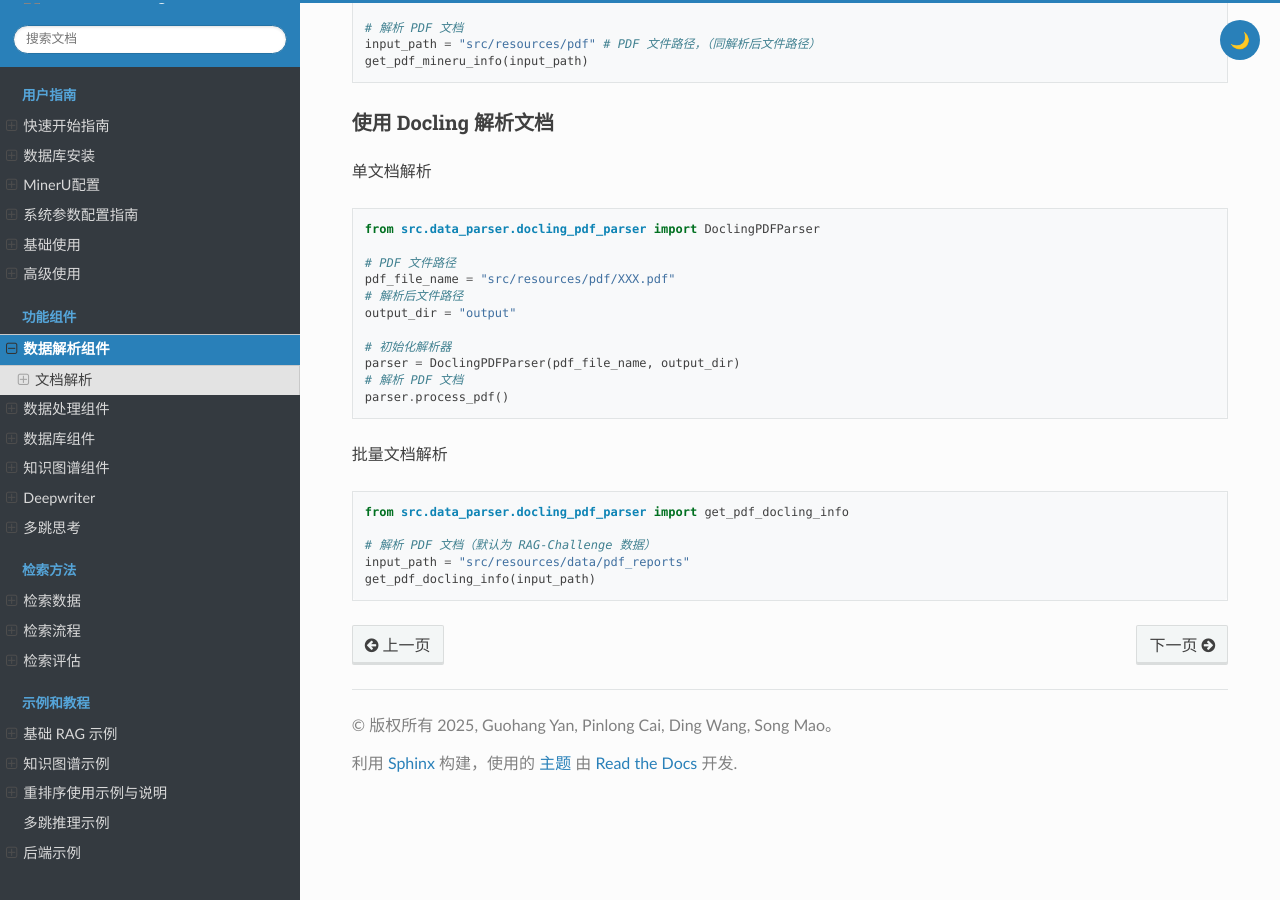
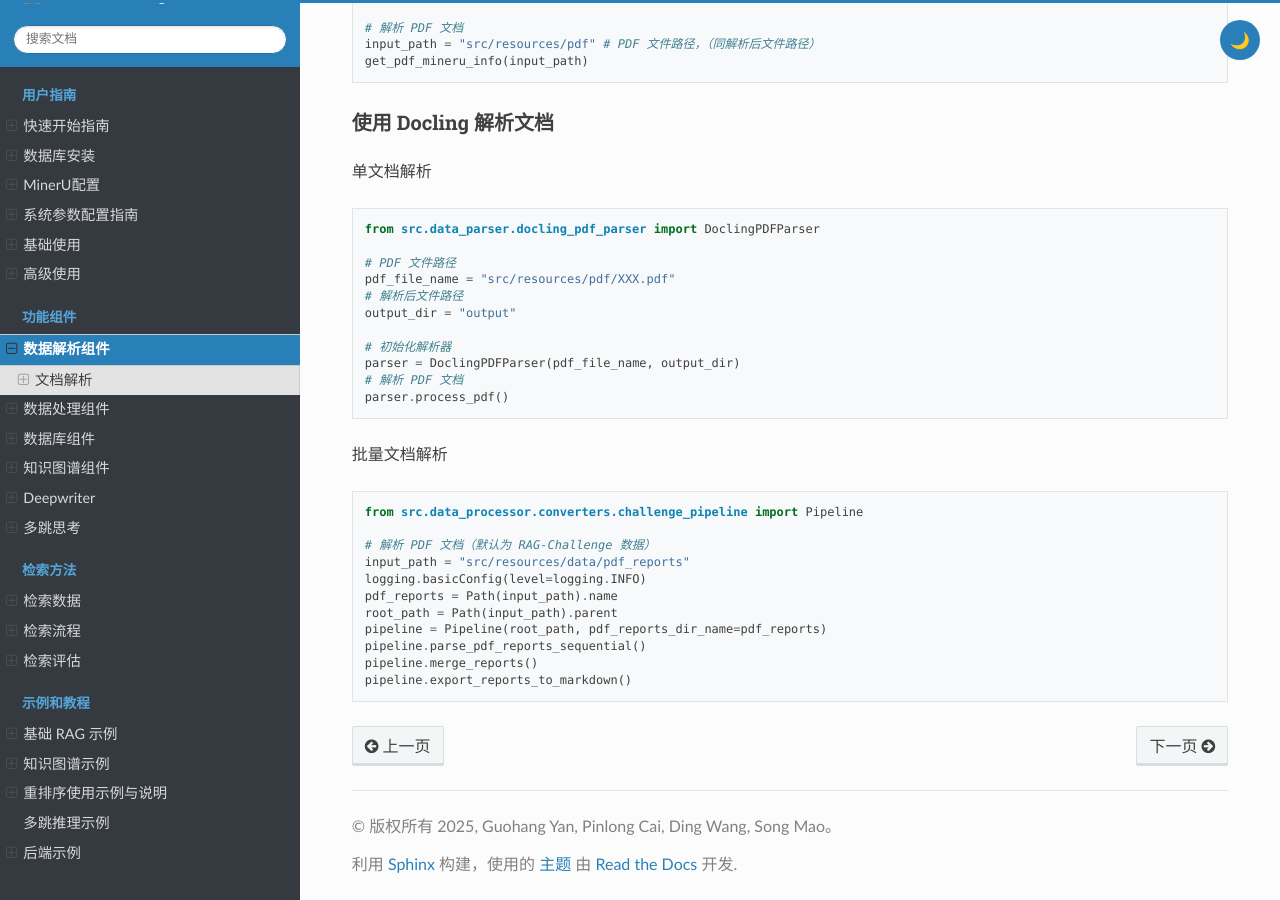
Before and after one commit to HetaTeam/Heta-docs, a Sphinx documentation site: the page built from source/components/data_parser.rst, in a window 1280 px wide and 900 px high, scrolled down 801 px. Built offline with Sphinx 7.4.7 and the Read the Docs theme 3.1.0, drawn with Linux system fonts in a browser that asks for light colours.

Commit message:
数据解析小更改

```diff
--- a/source/components/data_parser.rst
+++ b/source/components/data_parser.rst
@@ -63,8 +63,14 @@ HRAG 支持两种文档解析方法：MinerU 和 Docling。
 
 .. code-block:: python
 
-    from src.data_parser.docling_pdf_parser import get_pdf_docling_info
+    from src.data_processor.converters.challenge_pipeline import Pipeline
 
     # 解析 PDF 文档（默认为 RAG-Challenge 数据）
     input_path = "src/resources/data/pdf_reports"
-    get_pdf_docling_info(input_path)
+    logging.basicConfig(level=logging.INFO)
+    pdf_reports = Path(input_path).name
+    root_path = Path(input_path).parent
+    pipeline = Pipeline(root_path, pdf_reports_dir_name=pdf_reports)
+    pipeline.parse_pdf_reports_sequential()
+    pipeline.merge_reports()
+    pipeline.export_reports_to_markdown()
```
